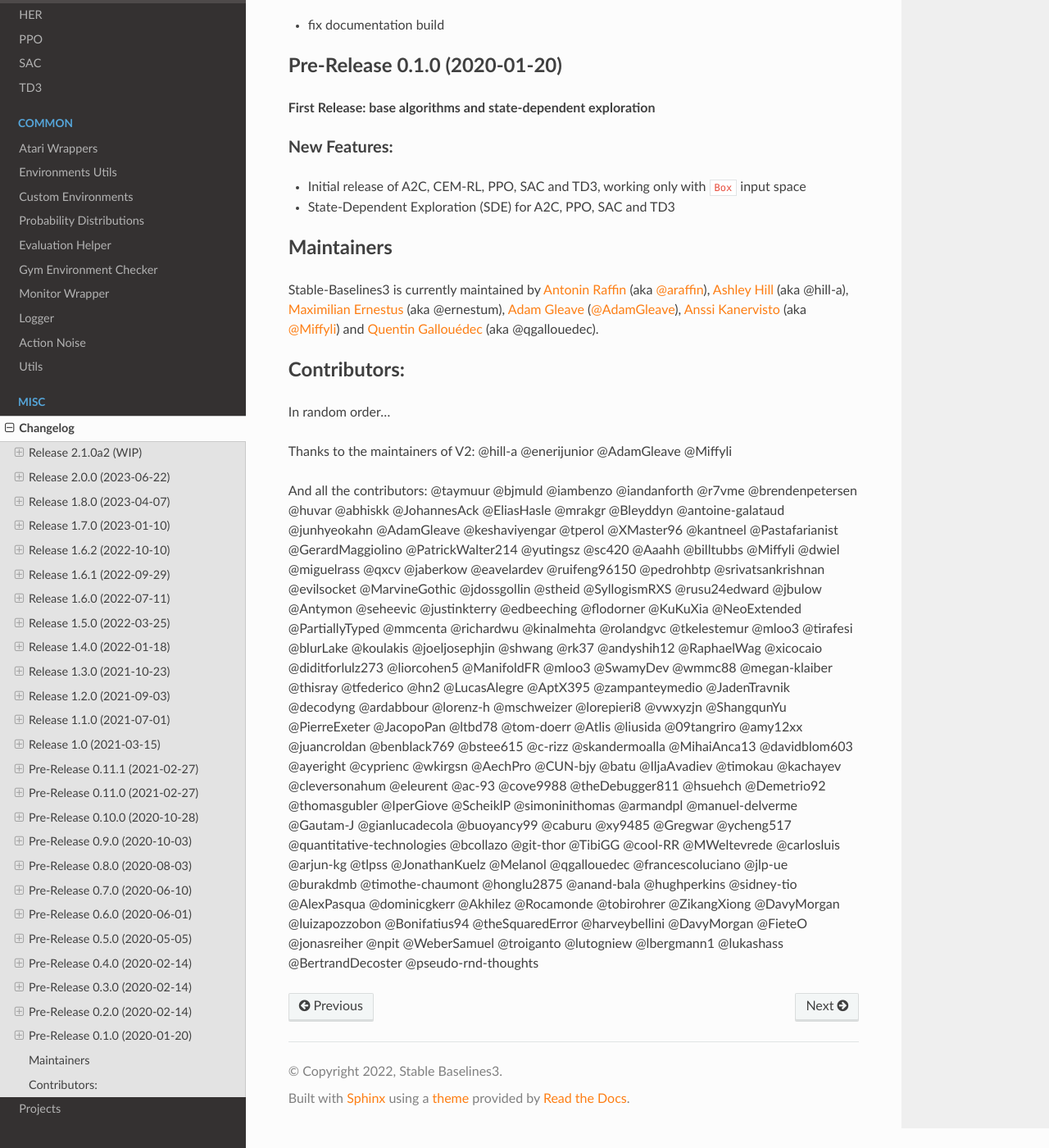
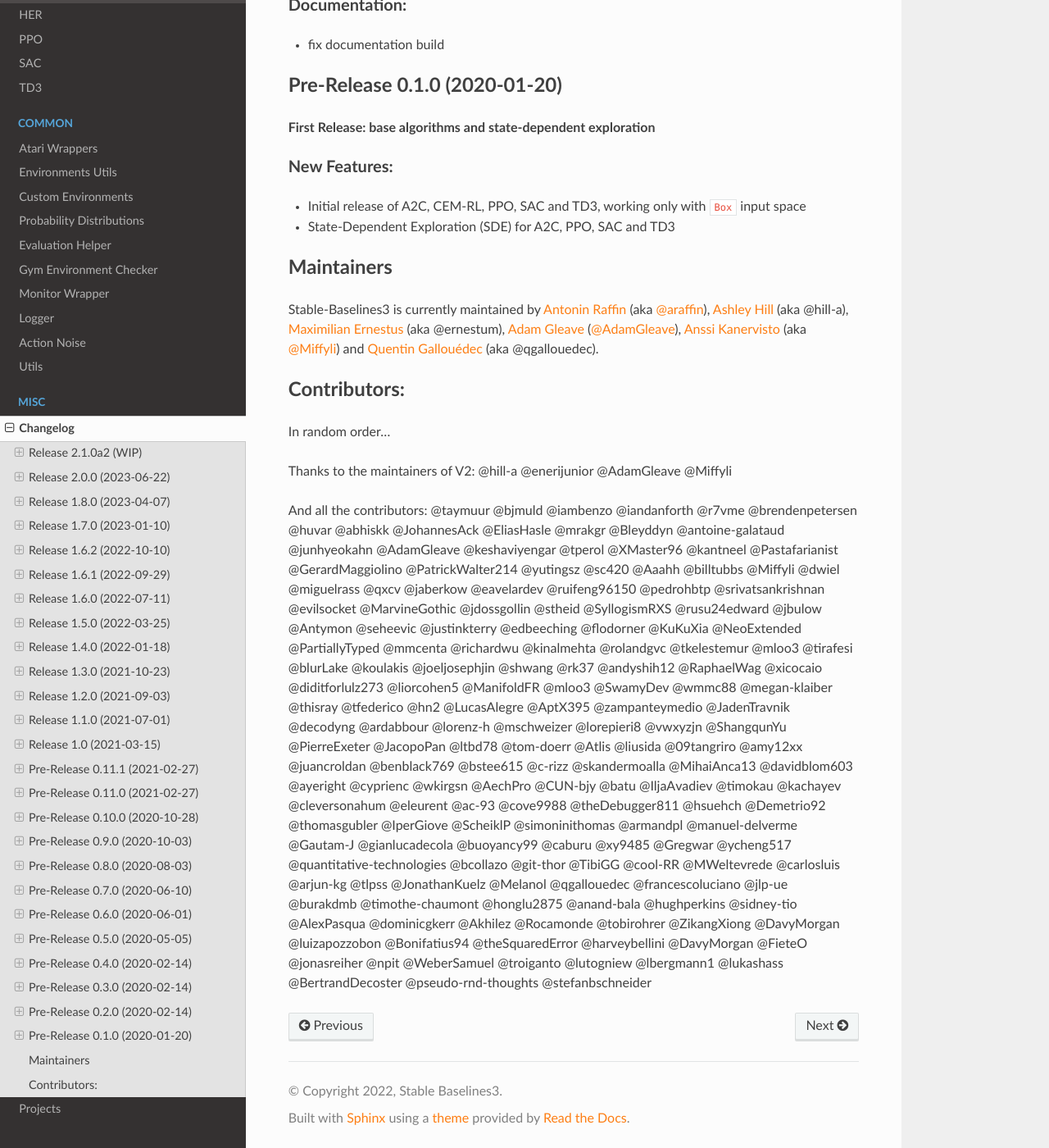
Before and after one commit to DLR-RM/stable-baselines3, a Sphinx documentation site: the page built from docs/misc/changelog.rst, in a window 1280 px wide and 1400 px high, scrolled down 33194 px. Shown: the whole window at 82% size. Built offline with Sphinx 7.4.7 and the Read the Docs theme 2.0.0, drawn with Linux system fonts in a browser that asks for light colours; some of the changed text lies outside the part shown.

Commit message:
Add changelog entry for adding mobile-env

```diff
--- a/docs/misc/changelog.rst
+++ b/docs/misc/changelog.rst
@@ -38,6 +38,7 @@
 Documentation:
 ^^^^^^^^^^^^^^
 - Fixed callback example (@BertrandDecoster)
+- Added mobile-env as new community project (@stefanbschneider)
 
 
 Release 2.0.0 (2023-06-22)
@@ -1398,4 +1399,4 @@
 @Melanol @qgallouedec @francescoluciano @jlp-ue @burakdmb @timothe-chaumont @honglu2875
 @anand-bala @hughperkins @sidney-tio @AlexPasqua @dominicgkerr @Akhilez @Rocamonde @tobirohrer @ZikangXiong
 @DavyMorgan @luizapozzobon @Bonifatius94 @theSquaredError @harveybellini @DavyMorgan @FieteO @jonasreiher @npit @WeberSamuel @troiganto
-@lutogniew @lbergmann1 @lukashass @BertrandDecoster @pseudo-rnd-thoughts
+@lutogniew @lbergmann1 @lukashass @BertrandDecoster @pseudo-rnd-thoughts @stefanbschneider
```
